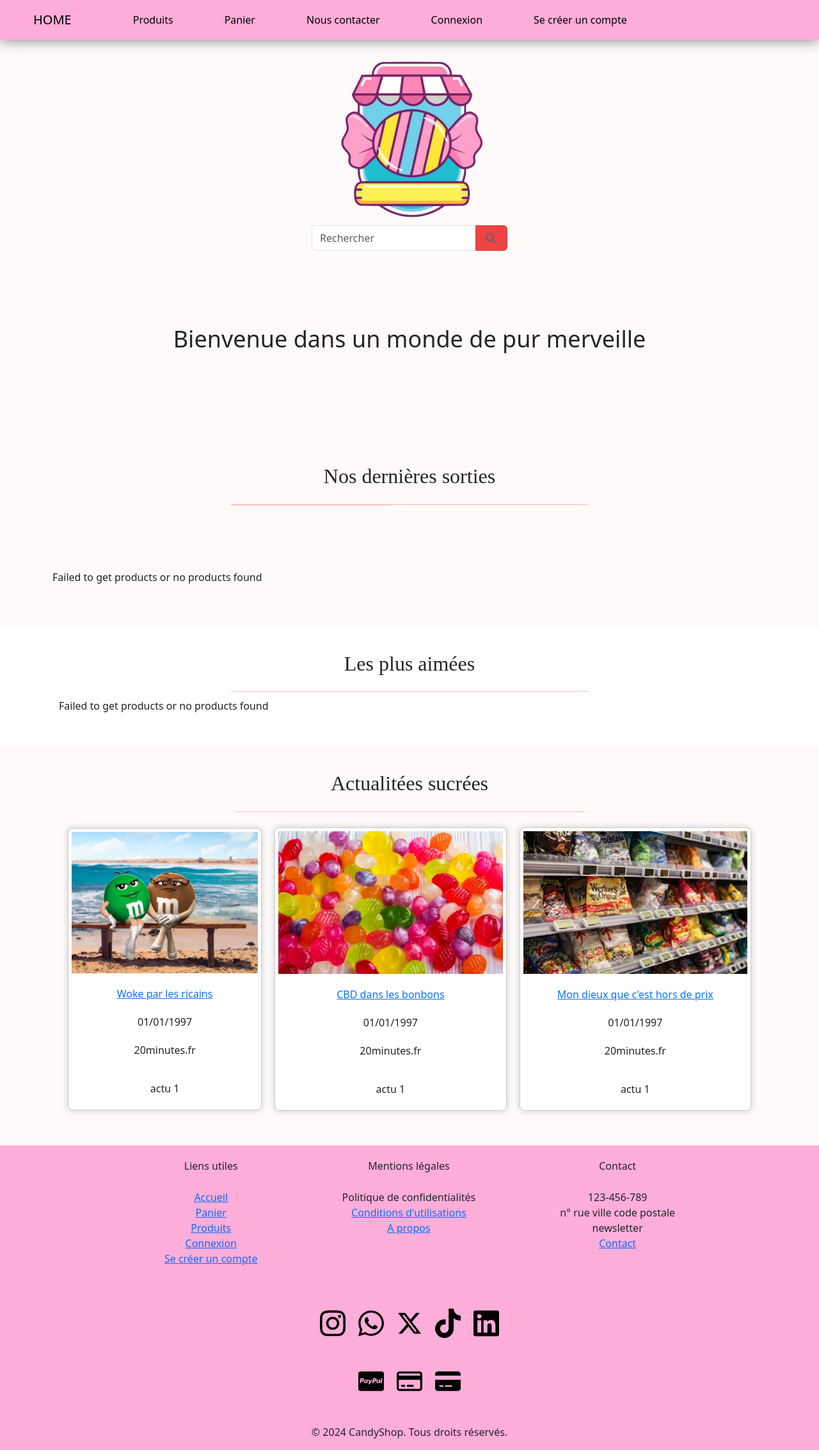
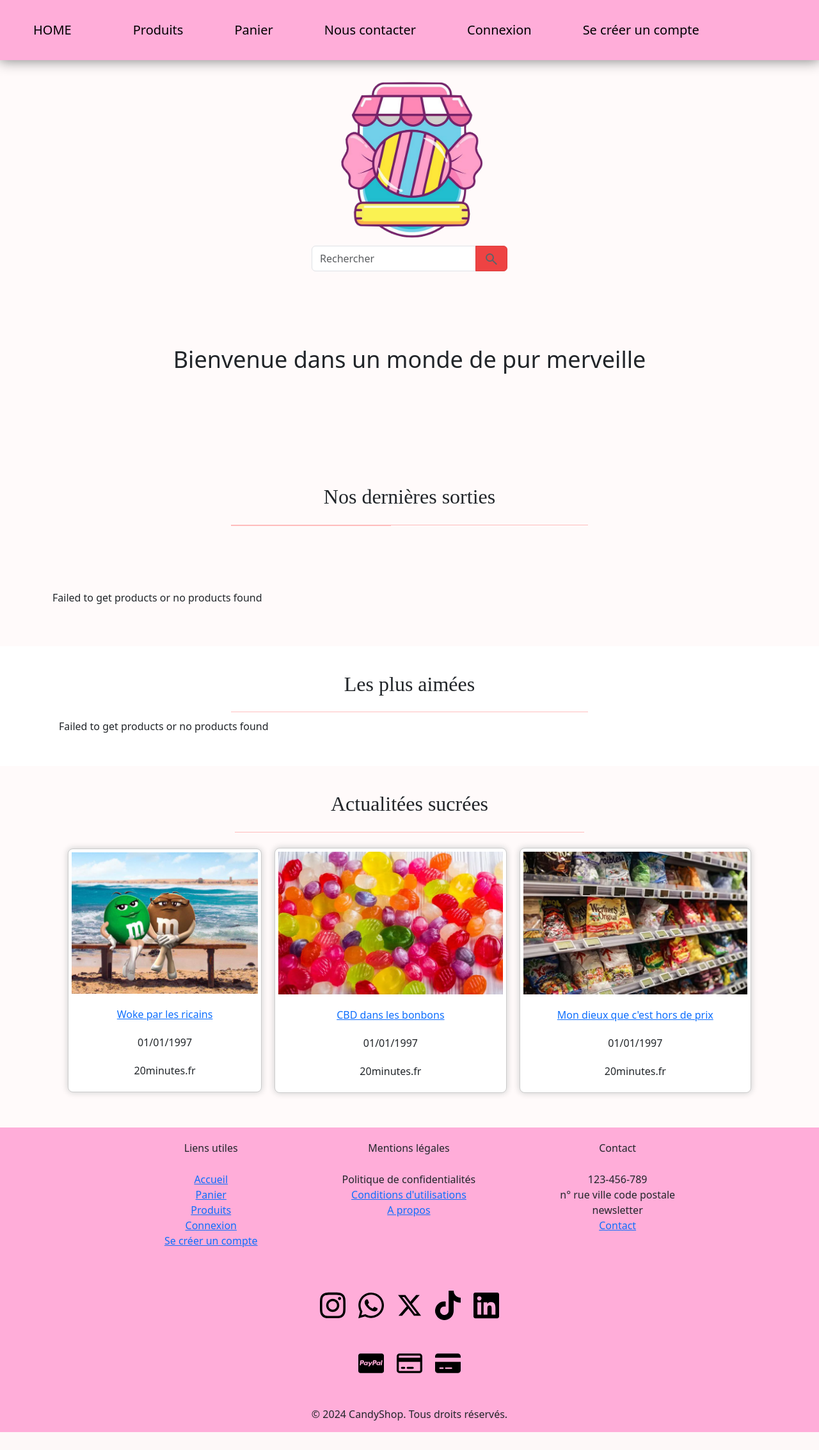
Before and after one commit to clarisse-lebaut/boutique-en-ligne, a PHP site: page / in a window 1280 px wide. Shown: the whole page at 64% size. After the commit the page ends 2238 px from the top, so only its background shows below. Run offline with PHP 8.4, Linux system fonts and the light colour scheme; data that the repository does not hold is empty; some web fonts are replaced.

Commit message:
minor udpate on front

```diff
--- a/assets/components/header.php
+++ b/assets/components/header.php
@@ -26,14 +26,15 @@
 </head>
 
 <body>
-  <nav class="navbar navbar-expand-lg nav-style ">
-    <div class="container-fluid pt-2 pb-2">
-      <a class="navbar-brand logo-nav link-style d-flex align-items-center" href="./index.php?page=<?= PAGE_HOME ?>">HOME</a>
+  <nav class="navbar navbar-expand-lg nav-style fs-5">
+    <div class="container-fluid pt-4 pb-4">
+      <a class="navbar-brand logo-nav link-style d-flex align-items-center"
+        href="./index.php?page=<?= PAGE_HOME ?>">HOME</a>
       <button class="navbar-toggler" type="button" data-bs-toggle="collapse" data-bs-target="#navbarNavDropdown"
         aria-controls="navbarNavDropdown" aria-expanded="false" aria-label="Toggle navigation">
         <span class="navbar-toggler-icon"></span>
       </button>
-      <div class="collapse navbar-collapse container-style" id="navbarNavDropdown">
+      <div class="collapse navbar-collapse" id="navbarNavDropdown">
         <ul class="navbar-nav d-flex align-items-center">
           <li class="nav-item">
             <a class="link-style" href="./index.php?page=<?= PAGE_PRODUCTS ?>">Produits</a>
--- a/assets/css/footer.css
+++ b/assets/css/footer.css
@@ -1,6 +1,5 @@
 .footer_container {
   display: flex;
-  flex-wrap: wrap;
   flex-direction: column;
   align-items: center;
   gap: 50px;
@@ -11,7 +10,6 @@
 
 .link {
   display: flex;
-  flex-wrap: wrap;
   justify-content: center;
   gap: 100px;
   list-style: none;
--- a/assets/css/header.css
+++ b/assets/css/header.css
@@ -1,6 +1,8 @@
 .nav-style {
   background-color: #ffadd9;
   box-shadow: 0 0 20px 1px gray;
+  display: flex;
+  justify-content: center;
 }
 
 .link-style {
--- a/assets/css/home.css
+++ b/assets/css/home.css
@@ -85,7 +85,7 @@
 .card_style {
   margin: 10px;
   padding: 10px;
-  box-shadow: 5px 5px 5px 1px gray;
+  box-shadow: 0 0 5px 1px lightgray;
   border-radius: 10px;
 }
 
--- a/pages/home.php
+++ b/pages/home.php
@@ -135,7 +135,6 @@
                         target="_blank">Woke par les ricains</a>
                     <time datetime="01/01/1997">01/01/1997</time>
                     <blockquote>20minutes.fr</blockquote>
-                    <p class="text-center">actu 1</p>
                 </div>
                 <div class="card">
                     <img class="pic" src="../assets/images/news/cbd.webp" alt="">
@@ -143,7 +142,6 @@
                         target="_blank">CBD dans les bonbons</a>
                     <time datetime="01/01/1997">01/01/1997</time>
                     <blockquote>20minutes.fr</blockquote>
-                    <p class="text-center">actu 1</p>
                 </div>
                 <div class="card">
                     <img class="pic" src="../assets/images/news/inflation.webp" alt="">
@@ -151,7 +149,6 @@
                         target="_blank">Mon dieux que c'est hors de prix</a>
                     <time datetime="01/01/1997">01/01/1997</time>
                     <blockquote>20minutes.fr</blockquote>
-                    <p class="text-center">actu 1</p>
                 </div>
             </div>
         </div>
```
